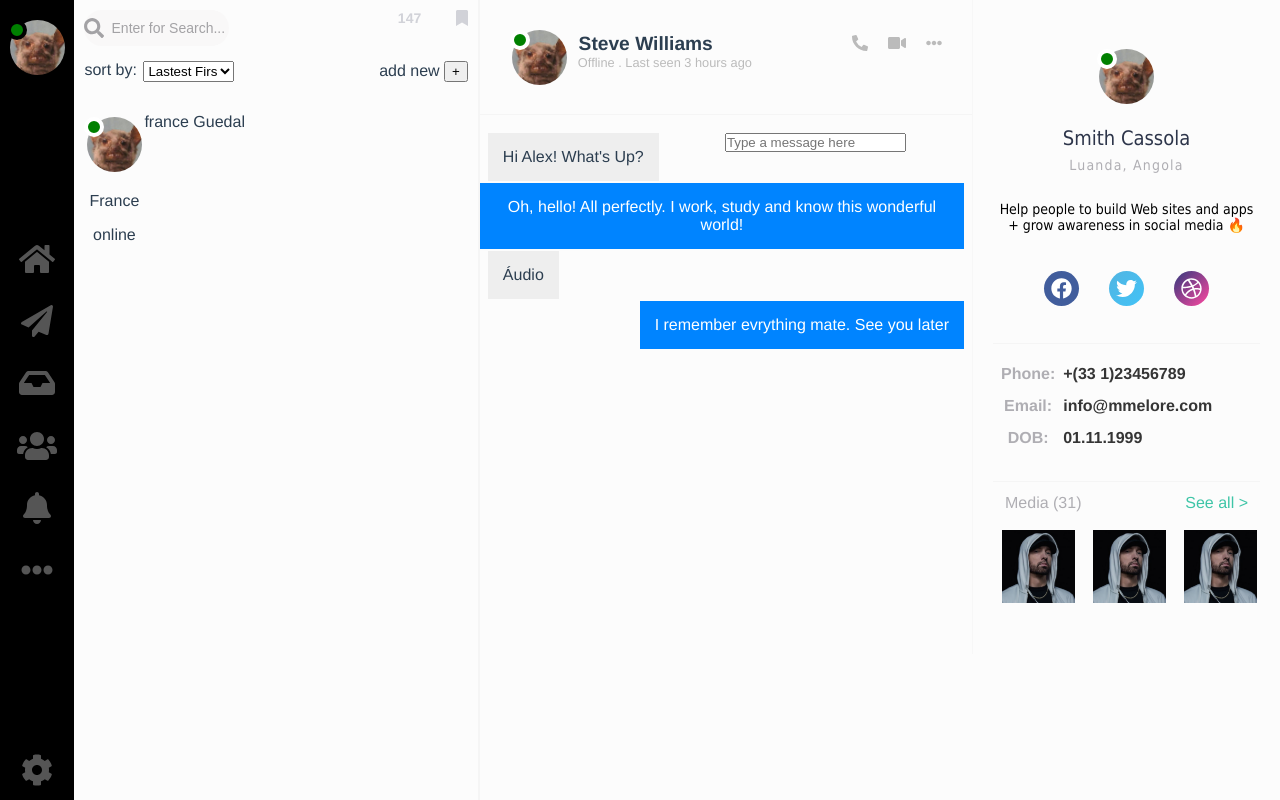
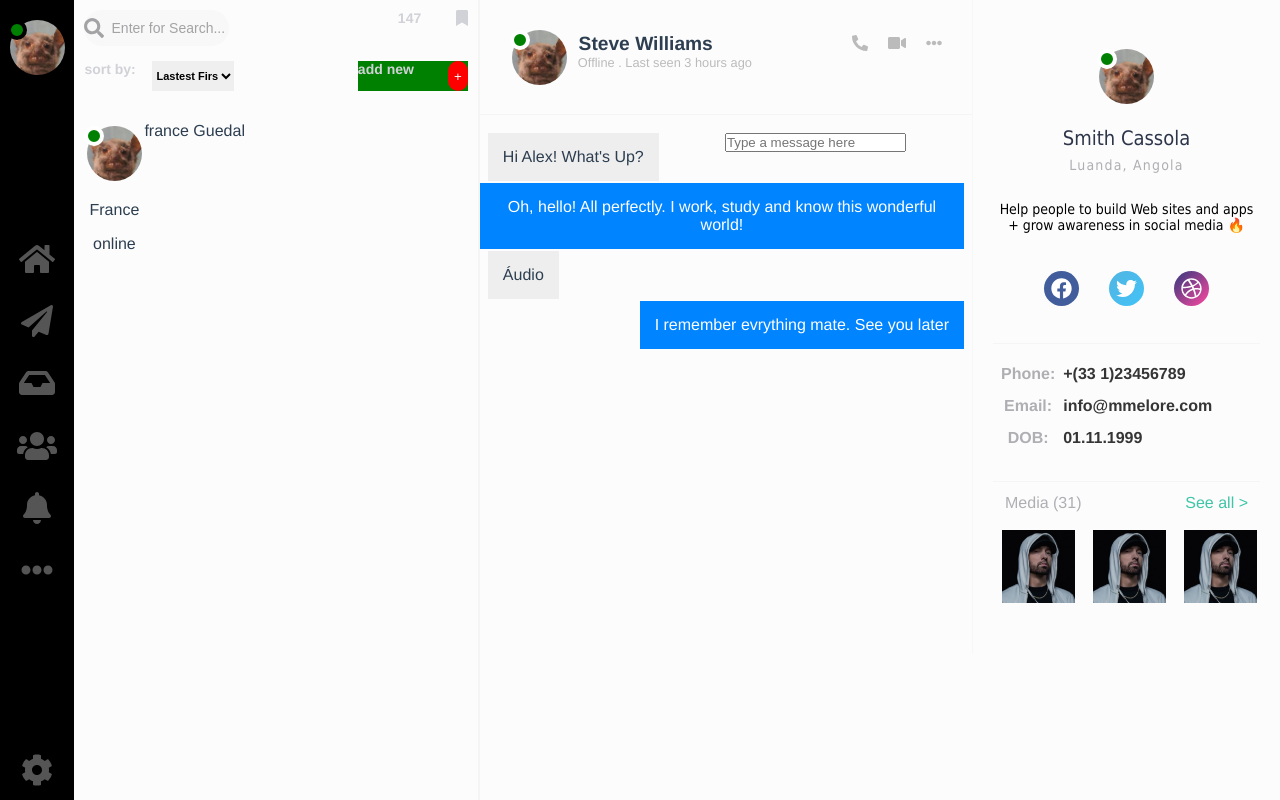
Before and after one commit to france00mf/chat, a Vue app: page / in a window 1280 px wide. Built offline with nearby package versions, Linux system fonts and the light colour scheme.

Commit message:
build: create button component

```diff
--- a/src/components/shared/button-add.vue
+++ b/src/components/shared/button-add.vue
@@ -1,6 +1,6 @@
 <template>
-    <div>
-        {{ description }} <button>+</button>
+    <div class="button-add">
+        <p>{{ description }}</p> <button>+</button>
     </div>
 </template>
 
@@ -10,3 +10,28 @@ export default {
     props: ['description']
 }
 </script>
+
+<style>
+.button-add {
+    display: flex;
+    justify-content: space-between;
+    justify-items: center;
+    width: 110px;
+    height: 30px;
+    background: green;
+}
+.button-add p{
+    margin: 0;
+    font-size: 14px;
+    font-weight: bold;
+    color: #d1d2d8;
+}
+.button-add button{
+    /* width: 30px;
+    height: 30px; */
+    background: red;
+    border: none;
+    color: white;
+    border-radius: 20px;
+}
+</style>
--- a/src/components/shared/filter-dropdown.vue
+++ b/src/components/shared/filter-dropdown.vue
@@ -25,5 +25,13 @@ export default {
 }
 .filter-dropdown p{
     margin: 0;
+    font-size: 14px;
+    font-weight: bold;
+    color: #d1d2d8;
+}
+.filter-dropdown select{
+    font-weight: bold;
+    font-size: 11px;
+    border: none;
 }
 </style>
```
